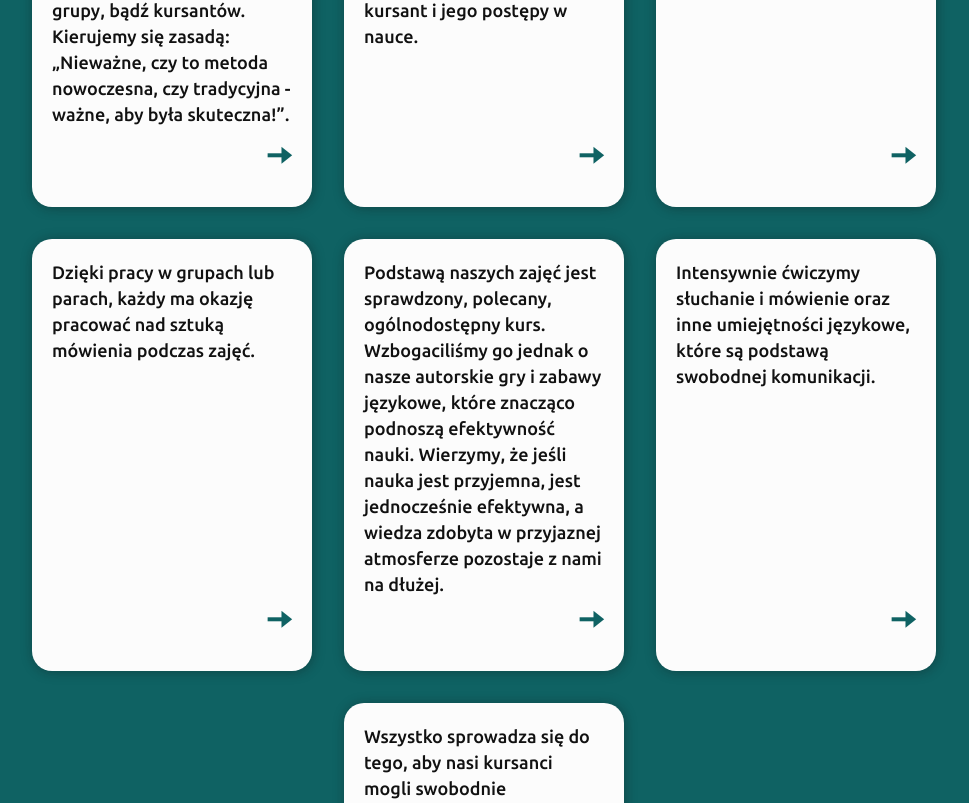
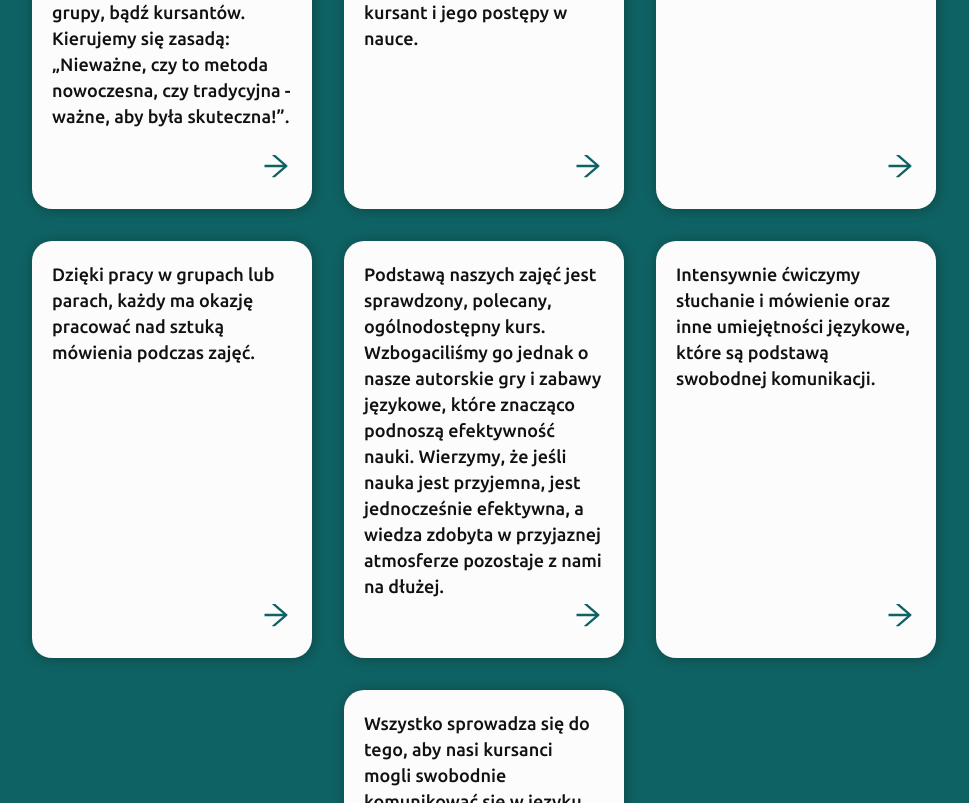
Before and after one commit to arturkurek/adultschool, a React (Create React App) app: page / in a window 1280 px wide. Shown: the part 1817-2620 px from the top of the page, without its empty margins (156-1125 px from the left). Built offline with nearby package versions, Linux system fonts and the light colour scheme.

Commit message:
Main text centered, border at end of sections, react icons

```diff
--- a/src/views/MainFrame.scss
+++ b/src/views/MainFrame.scss
@@ -14,6 +14,7 @@
 
     .container-full {
         width: 100%;
+        border-bottom: 1px solid rgba($color-light, 0.4);
     }
 
 
--- a/src/views/parts/AboutUs/AboutUs.scss
+++ b/src/views/parts/AboutUs/AboutUs.scss
@@ -10,6 +10,7 @@
         flex-direction: column;
         min-height: 460px;
         justify-content: space-evenly;
+        text-align: center;
 
         .questions {
             ul {
--- a/src/views/parts/Navbar/Navbar.scss
+++ b/src/views/parts/Navbar/Navbar.scss
@@ -1,9 +1,12 @@
 @import "../../../variables";
 
+.app-container {
 .navbar {
 
     background-color: var(--color-background-dark);
     box-shadow: 1px 1px 12px 0px rgba($color-black-text, 0.35);
+
+    border-bottom: none !important;
 
     .navbar-container {
         min-height: 60px;
@@ -131,3 +134,4 @@
     }
 
 }
+}
--- a/src/views/parts/OurLectors/OurLectors.tsx
+++ b/src/views/parts/OurLectors/OurLectors.tsx
@@ -35,17 +35,6 @@ export const OurLectors = () => {
                         Excepteur sint occaecat cupidatat non proident, sunt in culpa qui officia deserunt
                         </div>
                     </div>
-                    <div className="lectors-tile">
-                        <div className="tile-image">
-                            <img src="/static/images/teacher-02.jpg" alt="avatar" />
-                        </div>
-                        <div className="tile-title">
-                        Zuzanna Malinowska
-                        </div>
-                        <div className="tile-content">
-                        Excepteur sint occaecat cupidatat non proident, sunt in culpa qui officia deserunt
-                        </div>
-                    </div>
                 </div>
             </div>
         </section>
--- a/src/views/parts/OurMethods/OurMethods.scss
+++ b/src/views/parts/OurMethods/OurMethods.scss
@@ -4,7 +4,30 @@
 .our-methods {
     background-color: var(--color-background-dark);
     color: var(--color-white);
+    // padding: 120px 0 60px 0;
     padding: 60px 0;
+
+    .container {
+        position: relative;
+        z-index: 0;
+    }
+
+    // .background-image {
+    //     position: absolute;
+    //     top: 0%;
+    //     left: 50%;
+    //     z-index: -1;
+    //     margin: 0 auto;
+    //     border-radius: 50%;
+    //     width: 500px;
+    //     height: 500px;
+    //     overflow: hidden;
+    //     background-image: url(./blondie.png);
+    //     background-position: center;
+    //     background-clip: border-box;
+    //     background-repeat: no-repeat;
+    //     background-size: cover;
+    // }
 
     .methods-container {
         display: flex;
--- a/src/views/parts/OurMethods/OurMethods.tsx
+++ b/src/views/parts/OurMethods/OurMethods.tsx
@@ -1,4 +1,5 @@
 import "./OurMethods.scss";
+import { AiOutlineArrowRight } from 'react-icons/ai';
 
 
 export const OurMethods = () => {
@@ -7,49 +8,50 @@ export const OurMethods = () => {
         <section className="container-full our-methods" id="our-methods">
              <div className='container'>
                 <h1 className='section-title'>NASZE METODY</h1>
+                <div className="background-image"></div>
                 <div className="methods-container">
                     <div className="methods-tile">
                         <div className="tile-content">
                         Na naszych kursach łączymy metody tradycyjne z nowoczesnymi, ale przede wszystkim - dostosowujemy sposób nauczania do danej grupy, bądź kursantów. Kierujemy się zasadą:
     „Nieważne, czy to metoda nowoczesna, czy tradycyjna - ważne, aby była skuteczna!”.
                         </div>
-                        <div className="tile-arrow"><span>&#x1F826;</span></div>
+                        <div className="tile-arrow"><span><AiOutlineArrowRight /></span></div>
                     </div>
                     <div className="methods-tile">
                         <div className="tile-content">
                         Prowadzimy nasze lekcje świadomie, unikamy przypadkowości i chaosu, jesteśmy elastyczni - najważniejszy jest dla nas kursant i jego postępy w nauce.
                         </div>
-                        <div className="tile-arrow"><span>&#x1F826;</span></div>
+                        <div className="tile-arrow"><span><AiOutlineArrowRight /></span></div>
                     </div>
                     <div className="methods-tile">
                         <div className="tile-content">
                         Każda minuta zajęć jest wykorzystana, uczymy się na zajęciach, a w domu jedynie utrwalamy przerobiony materiał.
                         </div>
-                        <div className="tile-arrow"><span>&#x1F826;</span></div>
+                        <div className="tile-arrow"><span><AiOutlineArrowRight /></span></div>
                     </div>
                     <div className="methods-tile">
                         <div className="tile-content">
                         Dzięki pracy w grupach lub parach, każdy ma okazję pracować nad sztuką mówienia podczas zajęć.
                         </div>
-                        <div className="tile-arrow"><span>&#x1F826;</span></div>
+                        <div className="tile-arrow"><span><AiOutlineArrowRight /></span></div>
                     </div>
                     <div className="methods-tile">
                         <div className="tile-content">
                         Podstawą naszych zajęć jest sprawdzony, polecany, ogólnodostępny kurs. Wzbogaciliśmy go jednak o nasze autorskie gry i zabawy językowe, które znacząco podnoszą efektywność nauki. Wierzymy, że jeśli nauka jest przyjemna, jest jednocześnie efektywna, a wiedza zdobyta w przyjaznej atmosferze pozostaje z nami na dłużej.
                         </div>
-                        <div className="tile-arrow"><span>&#x1F826;</span></div>
+                        <div className="tile-arrow"><span><AiOutlineArrowRight /></span></div>
                     </div>
                     <div className="methods-tile">
                         <div className="tile-content">
                         Intensywnie ćwiczymy słuchanie i mówienie oraz inne umiejętności językowe, które są podstawą swobodnej komunikacji.
                         </div>
-                        <div className="tile-arrow"><span>&#x1F826;</span></div>
+                        <div className="tile-arrow"><span><AiOutlineArrowRight /></span></div>
                     </div>
                     <div className="methods-tile">
                         <div className="tile-content">
                         Wszystko sprowadza się do tego, aby nasi kursanci mogli swobodnie komunikować się w języku angielskim, niezależnie od sytuacji w jakiej się znajdą.
                         </div>
-                        <div className="tile-arrow"><span>&#x1F826;</span></div>
+                        <div className="tile-arrow"><span><AiOutlineArrowRight /></span></div>
                     </div>
                 </div>
              </div>
--- a/src/views/parts/OurOffer/OurOffer.scss
+++ b/src/views/parts/OurOffer/OurOffer.scss
@@ -4,7 +4,7 @@
 .our-offer {
     background-color: var(--color-white);
     color: var(--color-black-text);
-    padding: 32px 12px;
+    padding: 32px 0;
     width: 100%;
 
     @media screen and (min-width: $screenSize_mobile) {
--- a/src/views/parts/SignUp/SignUp.tsx
+++ b/src/views/parts/SignUp/SignUp.tsx
@@ -6,7 +6,7 @@ export const SignUp = () => {
 
 
     return (
-        <section className="container-fill sign-up" id="sign-in">
+        <section className="container-full sign-up" id="sign-in">
             <div className="container">
                 <h1 className='section-title'>Zapisz się!</h1>
                 <h2 style={{textAlign:"center"}}>[w takcie przygotowania...]</h2>
```
Also changed, not shown: src/views/parts/OurMethods/blondie.png (added).
